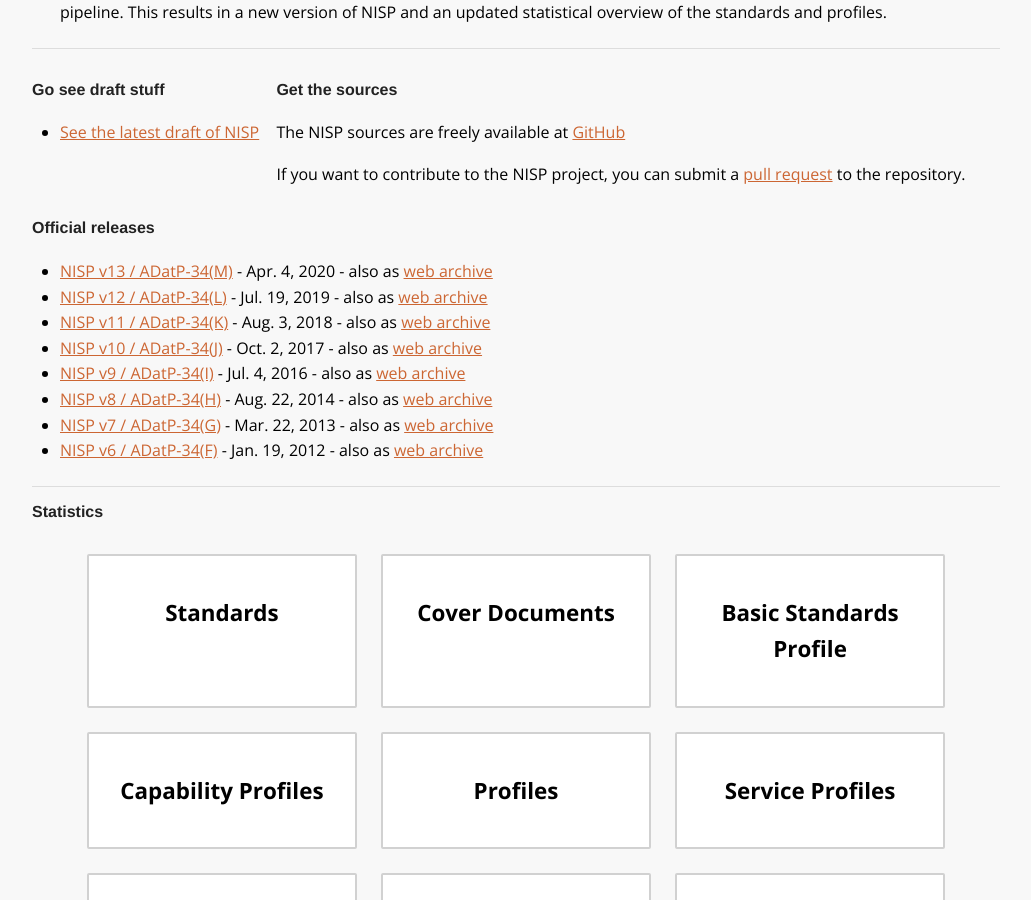
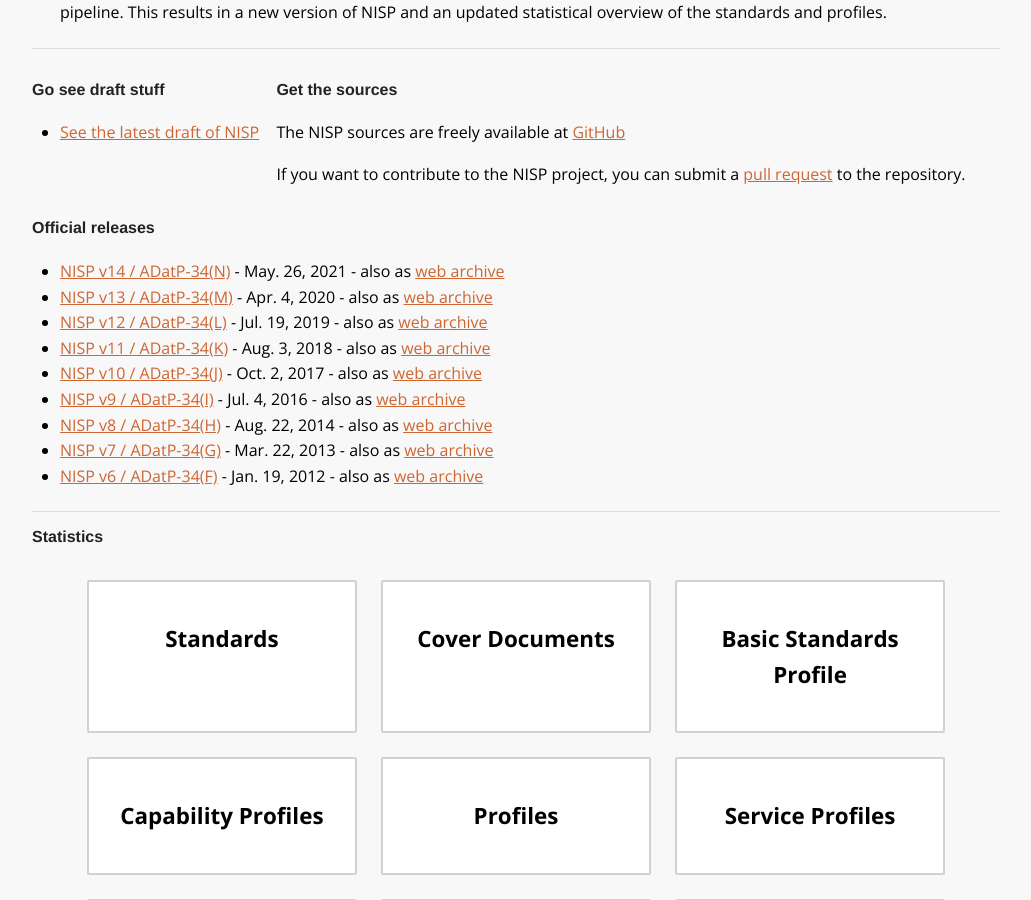
Before and after one commit to stavnstrup/nisp-nation, a Jekyll site: the page built from index.md, in a window 1280 px wide and 900 px high, scrolled down 361 px. Shown: the whole window, without its empty margins (124-1155 px from the left). Built offline with Jekyll 4.4.1, drawn with Linux system fonts in a browser that asks for light colours; nearby versions of some CDN libraries.

Commit message:
Publish NISP 14

```diff
--- a/index.md
+++ b/index.md
@@ -43,6 +43,8 @@
 
 <h4>Official releases</h4>
 <ul>
+  <li><a href="{{ page.archive-location}}/nisp-14.0/">NISP v14 / ADatP-34(N)</a> -
+  May. 26, 2021  - also as <a href="{{ page.archive-location}}/nisp-web-14.0-release.zip">web archive</a></li>
   <li><a href="{{ page.archive-location}}/nisp-13.0/">NISP v13 / ADatP-34(M)</a> -
   Apr. 4, 2020  - also as <a href="{{ page.archive-location}}/nisp-web-13.0-release.zip">web archive</a></li>
   <li><a href="{{ page.archive-location}}/nisp-12.0/">NISP v12 / ADatP-34(L)</a> -
```
